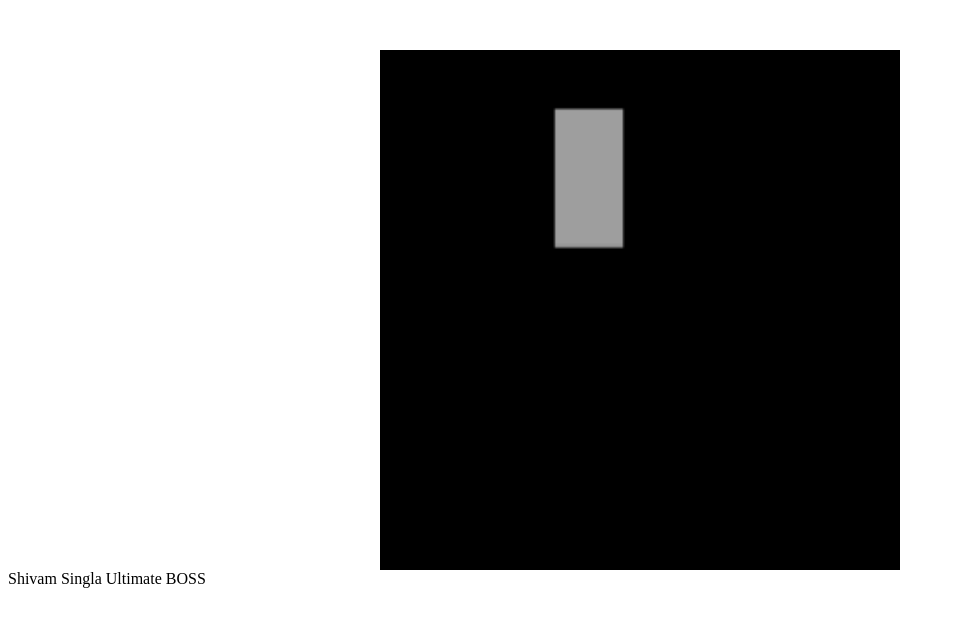
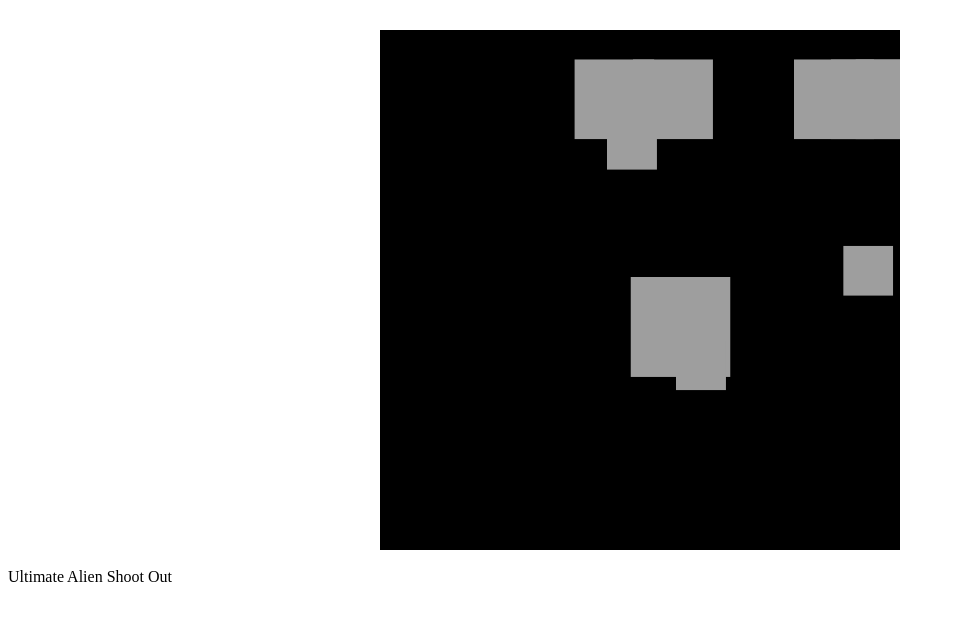
Before and after one commit to shivam7374/Alien-Shoot-Out, a plain HTML site: page index.html in a window 1280 px wide. Shown: the whole page, without its empty margins (0-954 px from the left). Drawn offline with Linux system fonts and the light colour scheme.

Commit message:
Alien War Start

```diff
--- a/index.html
+++ b/index.html
@@ -1,21 +1,131 @@
-<!DOCTYPE html>
-<html lang="en">
+<html>
+
 <head>
-    <meta charset="UTF-8">
-    <meta name="viewport" content="width=device-width, initial-scale=1.0">
-    <title>Document</title>
 </head>
+
 <body>
-    <canvas style="width: 520px;
-    height: 520px;
-    margin-top: 50px;
-    display: block ;padding-left: 0; padding-right: 0;
-    margin-left: auto;
-    margin-right: auto;" id="myCanvas"></canvas>
-    Shivam Singla Ultimate BOSS
+
+	<canvas style="margin-top:30px;display: block ;padding-left: 0; padding-right: 0; margin-left: auto; margin-right: auto;" id="myCanvas" width="520" height="520">
+
+	</canvas>
+    <br>
+    Ultimate Alien Shoot Out
 	<script>
-        var canvas=document.getElementById('myCanvas')
-        var ctx=canvas.getContext('2d')
+		// Made with love by Rishabh Jain !
+		// Correcting the drawobject
+		// Adding Bullets
+
+		var canvas = document.getElementById("myCanvas");
+		var ctx = canvas.getContext("2d");
+
+		var counter = 0;
+
+		function drawObject(object){
+			//Find current index of image to be used.
+			var currentImageIndex = counter%object.images.length;
+			//Access image from array of images
+			var currentImage = object.images[currentImageIndex];
+			//Draw of canvas
+			ctx.drawImage(currentImage,object.x-(object.width/2),object.y-(object.height/2),object.width,object.height);
+		}
+
+		var WIDTH = 520;
+		var HEIGHT = 520;
+
+		var bullets = [] ;
+		var bulletImage1 = new Image(); bulletImage1.src = ["https://i.imgur.com/dM81aDs.gif"];
+		var bulletImage2 = new Image(); bulletImage2.src = ["https://i.imgur.com/NyaUjNn.gif"];
+
+
+		function addBullet(x,y){
+			var bullet = {};
+			bullet.images = [bulletImage1,bulletImage2];
+			bullet.x = x;
+			bullet.y = y;
+			bullet.width = 50;
+			bullet.height = 50;
+			bullet.speedX = 0;
+			bullet.speedY = 7;
+			bullet.active = true;
+			bullet.move = function(){
+				this.y += this.speedY;
+				if( this.y >=HEIGHT ){
+					this.active = false;
+				}
+			}
+			bullets.push(bullet);
+		}
+
+		function drawAndMoveBullets(){
+			var temp = [];
+			for(var i=0;i<bullets.length;i++){
+				bullets[i].move();
+				drawObject(bullets[i]);
+				// Only add active bullets
+				if(bullets[i].active){
+					temp.push(bullets[i]);
+				}
+			}
+			bullets = temp;
+		}
+
+
+		var ships = [];
+		var shipImages = [];
+		var shipUrls = ["https://i.imgur.com/gLLRj2T.png",
+		"https://i.imgur.com/ZhshGO4.png",
+		"https://i.imgur.com/E0wiPJC.png",
+		"https://i.imgur.com/WmsDf2l.png",
+		"https://i.imgur.com/EjfY1iE.png",
+		"https://i.imgur.com/t3VGw8g.png",
+		"https://i.imgur.com/d6OT3qt.png"];
+
+
+		for(var i = 0;i< shipUrls.length ;i++){
+			var shipImage = new Image();
+			shipImage.src = shipUrls[i];
+			shipImages.push(shipImage);
+		}
+
+
+		for(var i=0;i<5;i++){
+			var ship = {};
+			ship.images = shipImages;
+
+			ship.x = (Math.random()*1000000)%WIDTH;
+			ship.y = 0;
+			ship.width = 80;
+			ship.height = 80;
+			ship.speedX = 1 + Math.random()*3;
+			ship.speedY = 0.7;
+
+			ship.move = function(){
+				if( this.x >= WIDTH && this.speedX >0 ){
+					// now move in left
+					this.speedX = - this.speedX;
+				}
+				if( this.x <=0 && this.speedX < 0 ){
+					// now move in right
+					this.speedX = - this.speedX;
+				}
+				this.x += this.speedX;
+				this.y += this.speedY;
+
+				// Reappear
+				if(this.y>=600) {
+					this.y = -50;
+				}
+			}
+
+			ship.fireBullet = function(){
+				if(Math.random()<0.01)
+				addBullet(this.x,this.y);
+			}
+
+			ships.push(ship);
+		}
+
+
 
 		var alienImages = [];
 		var alienImageUrls = ["https://i.imgur.com/tvJOu59.png","https://i.imgur.com/e1pkJRF.png","https://i.imgur.com/aRumf1r.png","https://i.imgur.com/jjOPpWL.png","https://i.imgur.com/hsdEpsM.png","https://i.imgur.com/u5eNyl8.png"];
@@ -26,21 +136,7 @@
 			alienImages.push(image);
 		}
 
-		var alien = {};
-		alien.images = alienImages ;
-		alien.width = 40;
-		alien.height = 40;
-		alien.x=100;
-		alien.y=20;
-		alien.speed = 7;
-        function drawObject(object){
-			//Find current index of image to be used.
-			var currentImageIndex = counter%object.images.length;
-			//Access image from array of images
-			var currentImage = object.images[currentImageIndex];
-			//Draw of canvas
-			ctx.drawImage(currentImage,object.x,object.y,object.width,object.height);
-		}
+		var alien = {};	alien.images = alienImages ; alien.width = 100; alien.height = 100; alien.x=300; alien.y=300; alien.speed = 7;
 
 		var keyMap = {};
 		keyMap[38]	= { name :"up",		active:false , onactive: function() { alien.y-=alien.speed; } };
@@ -49,11 +145,9 @@
 		keyMap[39]	= { name :"right",	active:false , onactive: function() { alien.x+=alien.speed; } };
 		keyMap[32]	= { name :"space", 	active:false , onactive: function() { fireBullet(); } };
 
-
-
+		//step 2
 		function handleKey(event, status) {
 			var currentController = keyMap[event.keyCode];
-		    console.log(status);
 			if(!!currentController){
 				currentController.active = status;
 			}
@@ -68,31 +162,37 @@
 		});
 
 
-        var counter = 0;
 		function update(){
 			counter++;
+
+			//Clear all backgroud to black
 			ctx.fillStyle = "#000000";
 			ctx.fillRect(0, 0, 520, 520);
-            // ctx.drawImage(alienImage,300,300,100,100)
 
 			//Hovering effect
 			alien.x += -2+Math.random()*4;
 			alien.y += -2+Math.random()*4;
-
 
 			for(var key in keyMap){
 				var currentController = keyMap[key];
 				if( currentController.active){
 					currentController.onactive();
 				}
-				console.log(JSON.stringify(keyMap))
 			}
 
-
 			drawObject(alien);
+			for(var i=0;i<ships.length;i++){
+				drawObject(ships[i]);
+				ships[i].move();
+				ships[i].fireBullet();
 			}
 
-        setInterval(update,50)
+			drawAndMoveBullets();
+		}
+
+		setInterval(update,50);
+
 	</script>
+
 </body>
 </html>
```
Lines whose indentation alone changed are shown as unchanged.
